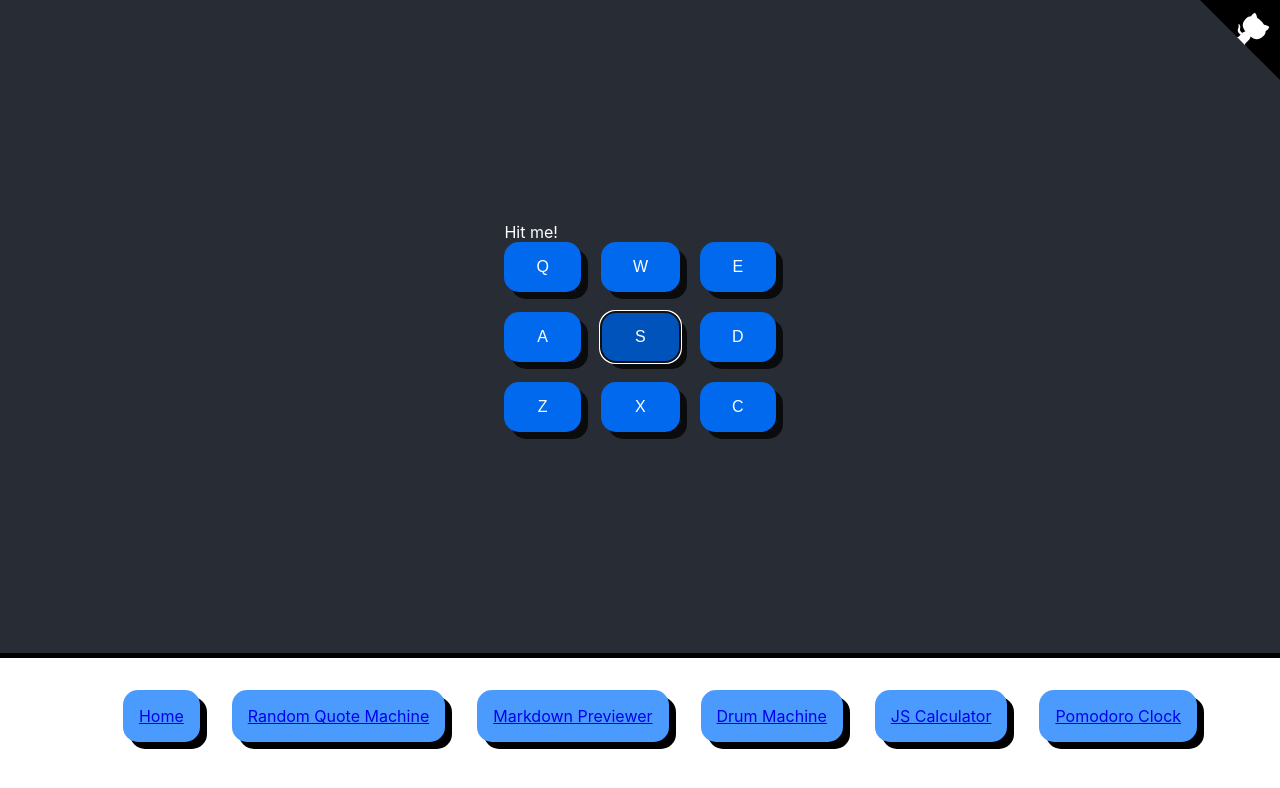
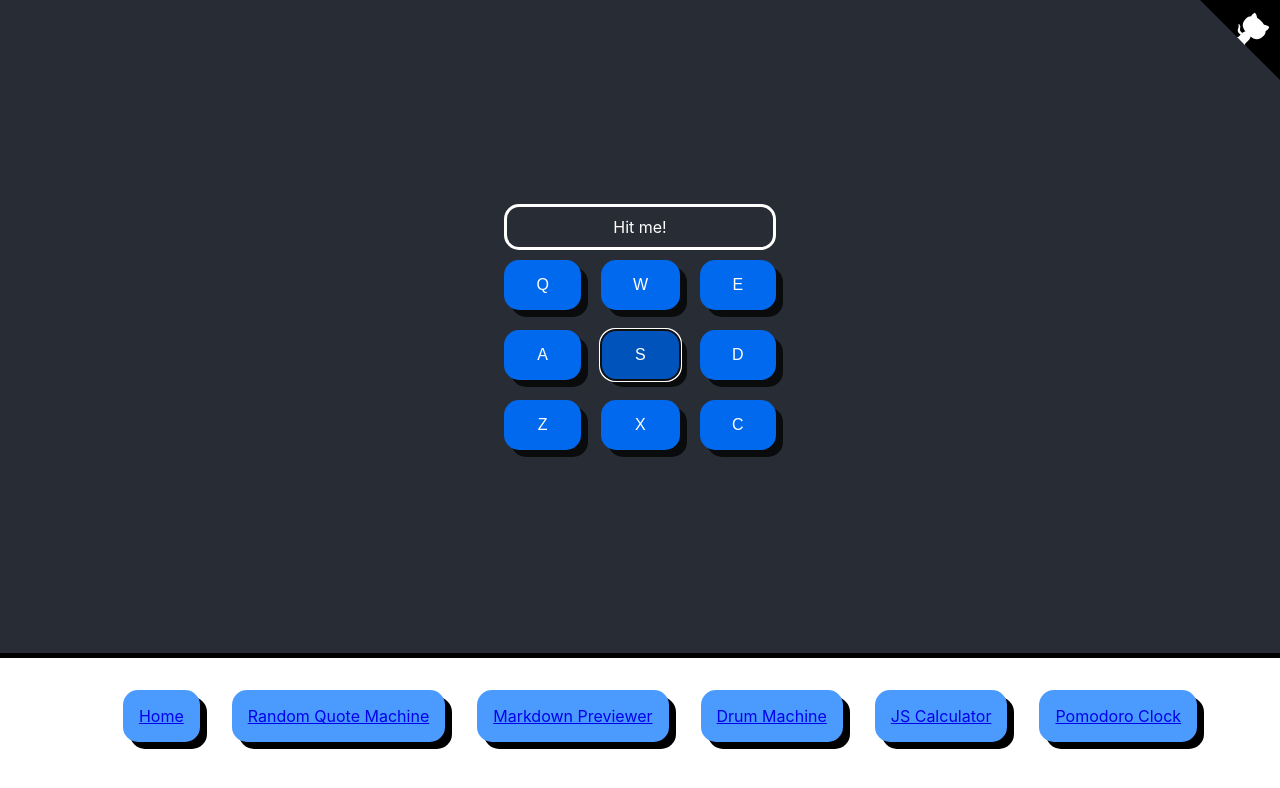
Before and after one commit to chiubaca/fcc-front-end-libs-challenge, a React (Create React App) app: page /drum-machine in a window 1280 px wide. Shown: the top 788 px of the page. Built offline with nearby package versions, Linux system fonts and the light colour scheme.

Commit message:
display styling tweak

```diff
--- a/src/pages/DrumMachine/DrumMachine.scss
+++ b/src/pages/DrumMachine/DrumMachine.scss
@@ -8,6 +8,15 @@ main {
   color: white;
 
   #drum-machine {
+    #display {
+      border: white;
+      border-style: solid;
+      padding: 10px;
+      margin: 0 0 10px 0;
+      border-radius: 15px;
+      text-align: center;
+    }
+
     #drum-pads-container {
       display: grid;
       grid-column-gap: 20px;
```
